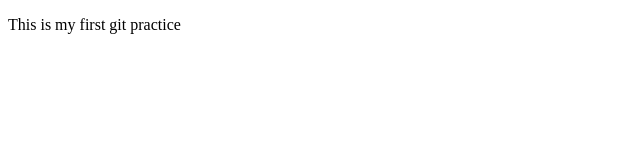
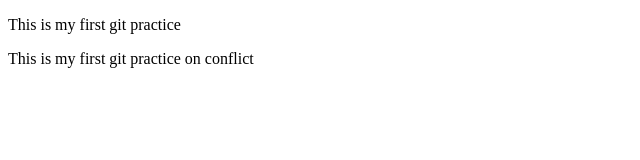
Before and after one commit to fretm/gitpractice, a plain HTML site: page index.html in a window 1280 px wide. Shown: the whole page, without its empty margins (0-640 px from the left). Drawn offline with Linux system fonts and the light colour scheme.

Commit message:
updating indexhtml on master

```diff
--- a/index.html
+++ b/index.html
@@ -8,5 +8,7 @@
 </head>
 <body>
     <p>This is my first git practice</p>
+
+    <p>This is my first git practice on conflict</p>
 </body>
 </html>
```
